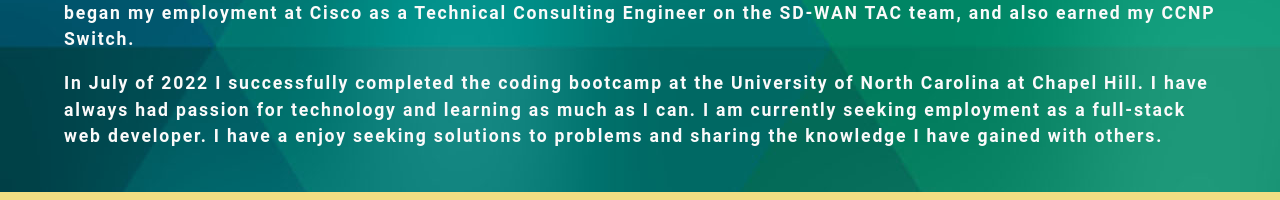
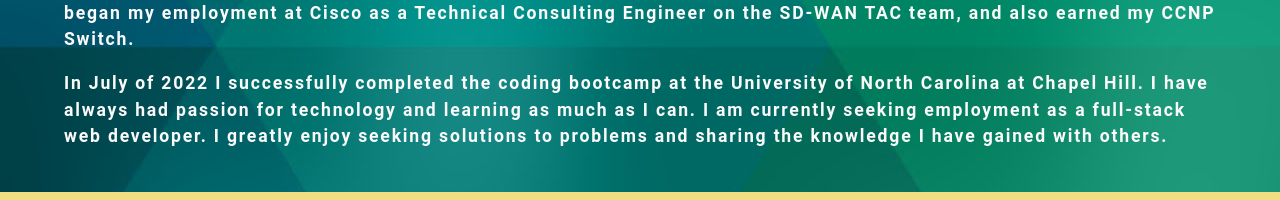
Before and after one commit to jasonarritt/portfolio, a React (Create React App) app: page / in a window 1280 px wide. Shown: the part 429-629 px from the top of the page. Built offline with nearby package versions, Linux system fonts and the light colour scheme; grey boxes are pictures that could not be loaded.

Commit message:
Quick typo fix

```diff
--- a/src/components/About/index.js
+++ b/src/components/About/index.js
@@ -34,7 +34,7 @@
           In July of 2022 I successfully completed the coding bootcamp at the
           University of North Carolina at Chapel Hill. I have always had passion
           for technology and learning as much as I can. I am currently seeking
-          employment as a full-stack web developer. I have a enjoy seeking
+          employment as a full-stack web developer. I greatly enjoy seeking
           solutions to problems and sharing the knowledge I have gained with
           others.
         </p>
--- a/src/components/Contact/index.js
+++ b/src/components/Contact/index.js
@@ -50,7 +50,7 @@
   return (
     <section>
       <h1 data-testid="ContactForm" className="center">
-        Contact me
+        Contact Me
       </h1>
       <div className="flex flex-row space-around">
         {/* <section>
```
